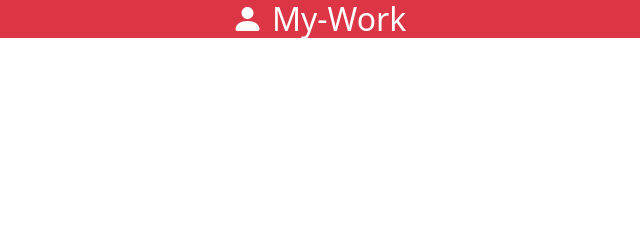
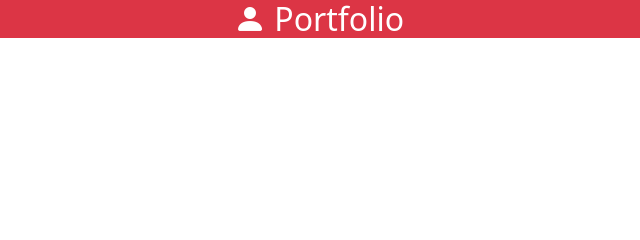
Before and after one commit to RiteshSulakhe/Portfolio, a website: page index.html in a window 1280 px wide. Shown: the top 240 px of the page, 321-961 px from the left. Drawn offline with nearby package versions, Linux system fonts and the light colour scheme.

Commit message:
Update index.html

```diff
--- a/index.html
+++ b/index.html
@@ -9,7 +9,7 @@
     <link rel="stylesheet" href="https://cdn.jsdelivr.net/npm/bootstrap-icons@1.9.1/font/bootstrap-icons.css">
 </head>
 <body class="container-fluid">
-    <h2 class="bg-danger text-white text-center"> <span class="bi bi-person-fill"></span> My-Work</h2>
+    <h2 class="bg-danger text-white text-center"> <span class="bi bi-person-fill"></span> Portfolio</h2>
     <img src="public/profile.jpg" width="200" height="200">
     <p>About Me</p>
 </body>
```
